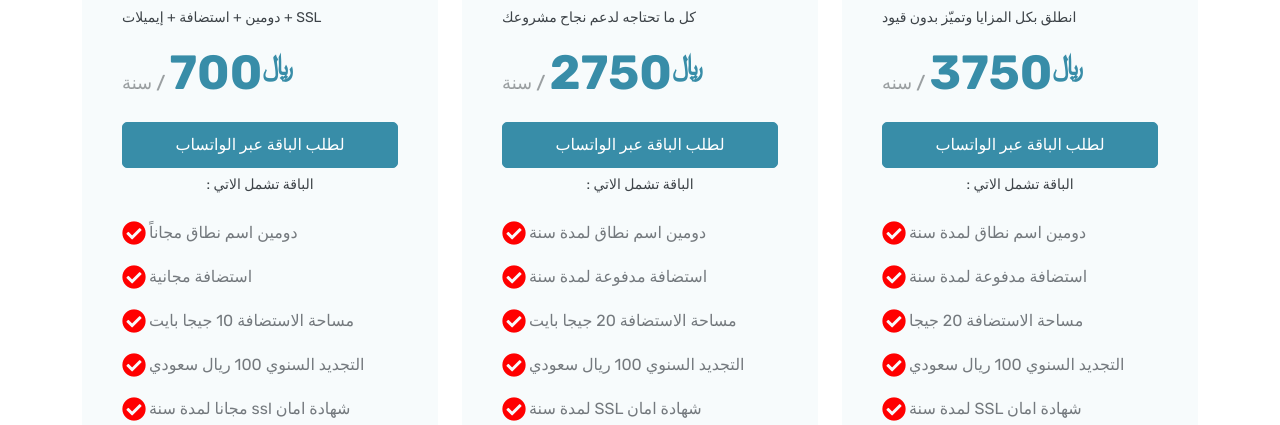
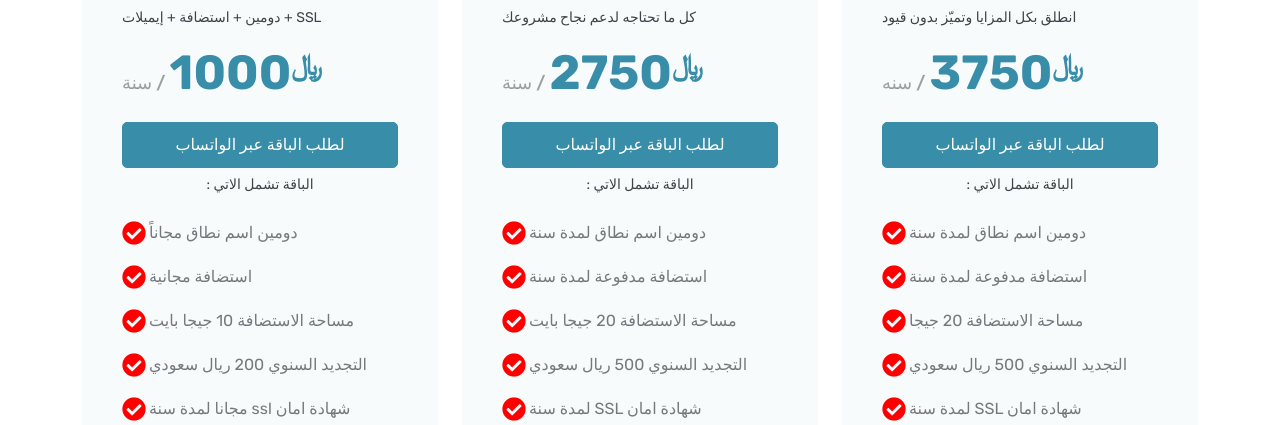
Before and after one commit to kolkxodl/Sahm-package-prices-, a plain HTML site: page index.html in a window 1280 px wide. Shown: the part 294-719 px from the top of the page. Drawn offline with nearby package versions, Linux system fonts and the light colour scheme; a web font is replaced by a local one.

Commit message:
Update index.html

```diff
--- a/index.html
+++ b/index.html
@@ -87,14 +87,14 @@
               <h3>الباقة الأساسية</h3>
               <p class="popular">عرض خاص</p>
               <p class="description">دومين + استضافة + إيميلات + SSL</p>
-              <h4><sup>﷼</sup>700<span> / سنة</span></h4>
+              <h4><sup>﷼</sup>1000<span> / سنة</span></h4>
               <a href="https://wa.me/967738889982?text=السلام%20عليكم%20!%20اريد%20شراء%20الباقة%20الاساسية%20من%20باقات%20سهم%20لتصميم%20المواقع%20الالكترونية" class="cta-btn">لطلب الباقة عبر الواتساب</a>
               <p class="text-center small">: الباقة تشمل الاتي</p>
               <ul>
                 <li><i class="fas fa-check-circle" style="color: #ff0000;"></i><span>دومين اسم نطاق مجاناً</span></li>
                 <li> <i class="fas fa-check-circle" style="color: #ff0000;"></i><span>استضافة مجانية </span></li>
                 <li><i class="fas fa-check-circle" style="color: #ff0000;"></i><span>مساحة الاستضافة 10 جيجا بايت</span></li>
-                <li><i class="fas fa-check-circle" style="color: #ff0000;"></i><span>التجديد السنوي 100 ريال سعودي</span></li>
+                <li><i class="fas fa-check-circle" style="color: #ff0000;"></i><span>التجديد السنوي 200 ريال سعودي</span></li>
                 <li><i class="fas fa-check-circle" style="color: #ff0000;"></i> <span>مجانا  لمدة سنة ssl شهادة امان</span></li>
                 <li><i class="fas fa-check-circle fa-xs" style="color: #ff0000;"></i><span>تصميم صفحة واحدة للموقع </span></li>
                 <li><i class="fas fa-check-circle fa-xs" style="color: #ff0000;"></i><span>يحتوي على لغه واحدة فقط</span></li>
@@ -114,7 +114,7 @@
                 <li> <i class="fas fa-check-circle fa-xs" style="color: #ff0000;"></i> <span>دومين اسم نطاق  لمدة سنة</span></li>
                 <li><i class="fas fa-check-circle fa-xs" style="color: #ff0000;"></i><span>استضافة مدفوعة لمدة سنة</span></li>
                 <li><i class="fas fa-check-circle fa-xs" style="color: #ff0000;"></i><span>مساحة الاستضافة 20 جيجا بايت</span></li>
-                <li><i class="fas fa-check-circle fa-xs" style="color: #ff0000;"></i><span>التجديد السنوي 100  ريال سعودي</span></li>
+                <li><i class="fas fa-check-circle fa-xs" style="color: #ff0000;"></i><span>التجديد السنوي 500  ريال سعودي</span></li>
                 <li><i class="fas fa-check-circle fa-xs" style="color: #ff0000;"></i><span>لمدة سنة SSL شهادة امان</span></li>
                 <li><i class="fas fa-check-circle fa-xs" style="color: #ff0000;"></i><span>دعم فني وتقني ع مدار الساعة</span></li>
                 <li><i class="fas fa-check-circle fa-xs" style="color: #ff0000;"></i><span>في الموقع (SEO) دعم السيو</span></li>
@@ -135,7 +135,7 @@
                 <li><i class="fas fa-check-circle fa-xs" style="color: #ff0000;"></i> <span>دومين اسم نطاق لمدة سنة</span></li>
                 <li><i class="fas fa-check-circle fa-xs" style="color: #ff0000;"></i> <span>استضافة مدفوعة لمدة سنة</span></li>
                 <li><i class="fas fa-check-circle fa-xs" style="color: #ff0000;"></i> <span>مساحة الاستضافة 20 جيجا</span></li>
-                <li><i class="fas fa-check-circle fa-xs" style="color: #ff0000;"></i> <span>التجديد السنوي 100 ريال سعودي</span></li>
+                <li><i class="fas fa-check-circle fa-xs" style="color: #ff0000;"></i> <span>التجديد السنوي 500 ريال سعودي</span></li>
                 <li><i class="fas fa-check-circle fa-xs" style="color: #ff0000;"></i> <span> لمدة سنة  SSL شهادة امان</span></li>
                 <li><i class="fas fa-check-circle fa-xs" style="color: #ff0000;"></i><span>لوحه تحكم خاصه بالموقع للتعديل</span></li>
                 <li><i class="fas fa-check-circle fa-xs" style="color: #ff0000;"></i><span>التصميم من اختيار العميل</span></li>
```
